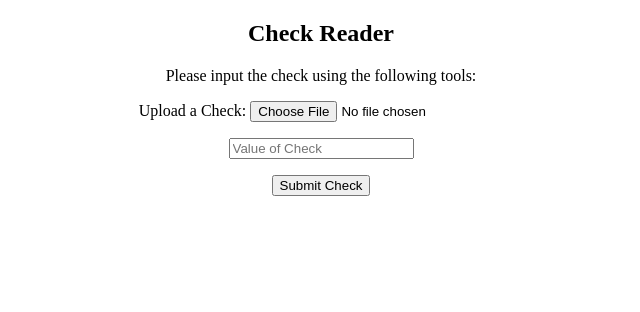
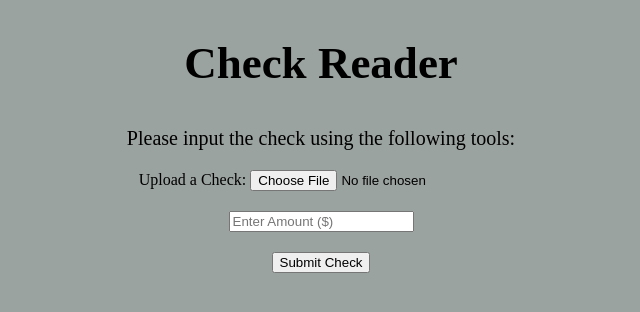
Before and after one commit to samuelcollins49/CitibankHackathonSpring2021, a Flask app: page / in a window 1280 px wide. Shown: the top 312 px of the page, without its empty margins (319-959 px from the left). Run offline with Flask 2, Linux system fonts and the light colour scheme.

Commit message:
Update index.html

```diff
--- a/templates/index.html
+++ b/templates/index.html
@@ -2,26 +2,27 @@
 <html lang="en">
     <head>
         <meta charset="UTF-8">
-        <title>Hello There</title>
+        <title>Check Reader</title>
         <style>
-            h2 {text-align: center;}
-            p {text-align: center;}
+            h2 {text-align: center; font-size: 45px}
+            p {text-align: center; font-size: 20px}
             div {text-align: center;}
             form {margin: 0 auto;}
+            body {font-family: Copperplate;}
         </style>
     </head>
 
-    <body style="background: #FFF;">
-                <h2>Check Reader</h2>
-                <p>Please input the check using the following tools:</p>
+    <body style="background: #9BA3A1;">
+                <h2 style="color: black;">Check Reader</h2>
+                <p style="color: black;">Please input the check using the following tools:</p>
                 <div>
                     <form>
-                        <label for="img">Upload a Check:</label>
+                        <label for="img" style="color: Black;">Upload a Check:</label>
                         <input type="file" id="img" name="img" accept="image/*">
-                      </form>
+                    </form>
                     <p></p>
-                    <form method="post">
-		            <input type="text" name="Value of Check" placeholder="Value of Check" required="required" />
+                    <form action="{{ url_for('predict')}}"method="post">
+		            <input type="text" name="Enter Amount ($)" placeholder="Enter Amount ($)" required="required" />
 
                     <p></p>
                     <button type="submit" class="btn btn-primary btn-block btn-large">Submit Check</button>
```
